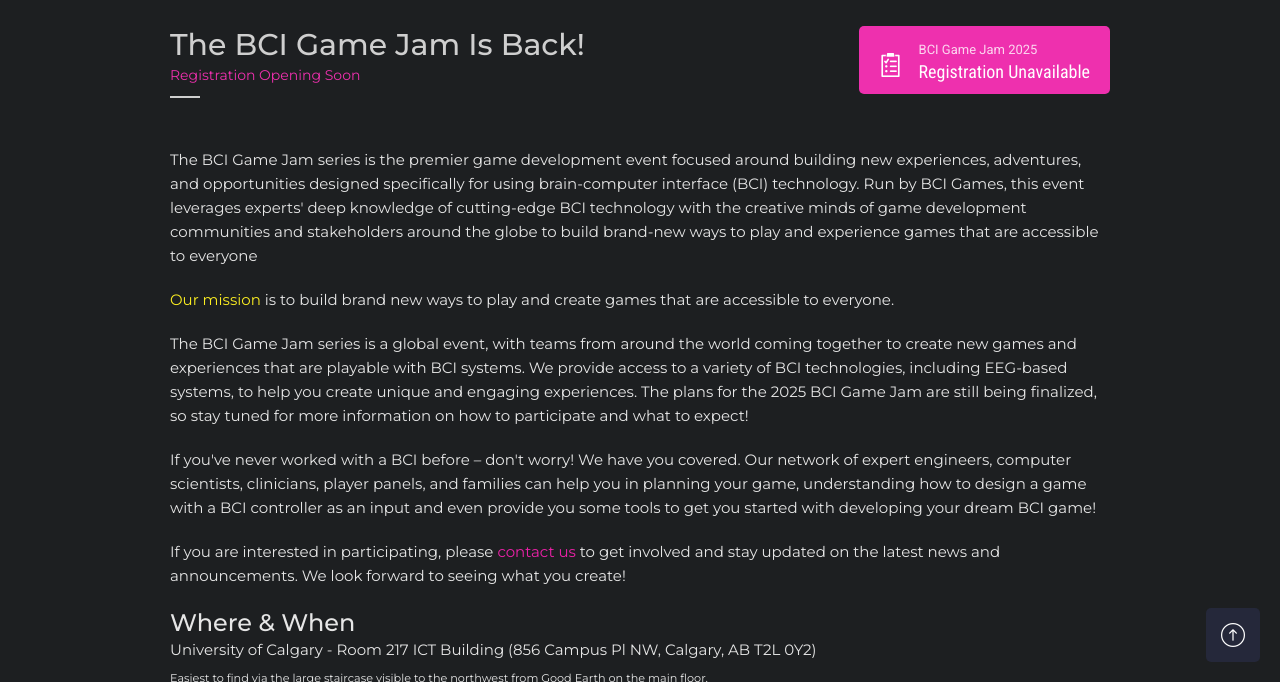
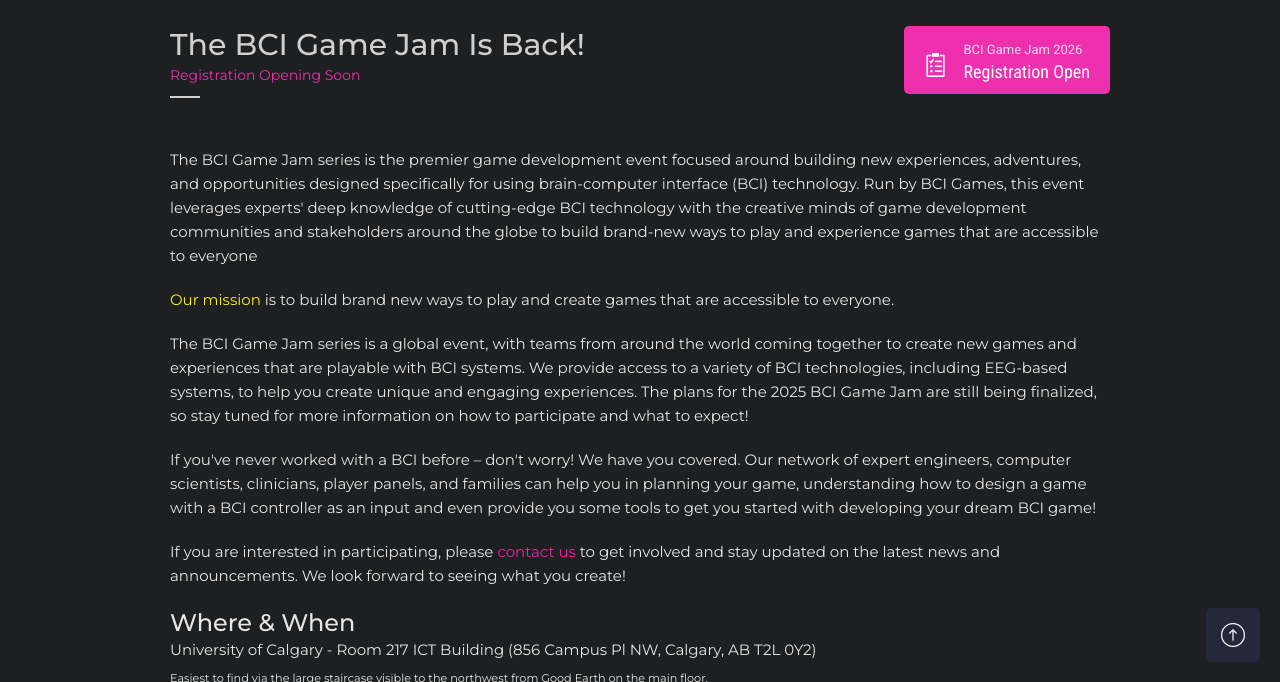
Before and after one commit to BCI-Games/bci-games.github.io, a Jekyll site: the page built from jams/2026.html, in a window 1280 px wide and 900 px high, scrolled down 1287 px, cut to the strip 218-900 px from the top of the window. Built offline with Jekyll 4.4.1, drawn with Linux system fonts in a browser that asks for light colours.

Commit message:
Added link to registration button
Added registration link.

```diff
--- a/jams/2026.html
+++ b/jams/2026.html
@@ -45,10 +45,10 @@
                     </div>
                     <div class="download-links clearfix">
                         <div class="link-btn">
-                            <a href="#', 'blank', 'scrollbars=yes, toolbar=no, width=700, height=500' ) ) " class="d-btn google-store">
+                            <a href="https://www.showpass.com/bci-game-jam-2026/" class="d-btn google-store">
                                 <span class="icon flaticon-clipboard-with-a-list"></span>
-                                <span class="d-text">BCI Game Jam 2025</span>
-                                <span class="s-text">Registration Unavailable</span>
+                                <span class="d-text">BCI Game Jam 2026</span>
+                                <span class="s-text">Registration Open</span>
                             </a>
                         </div>
                     </div>
```
